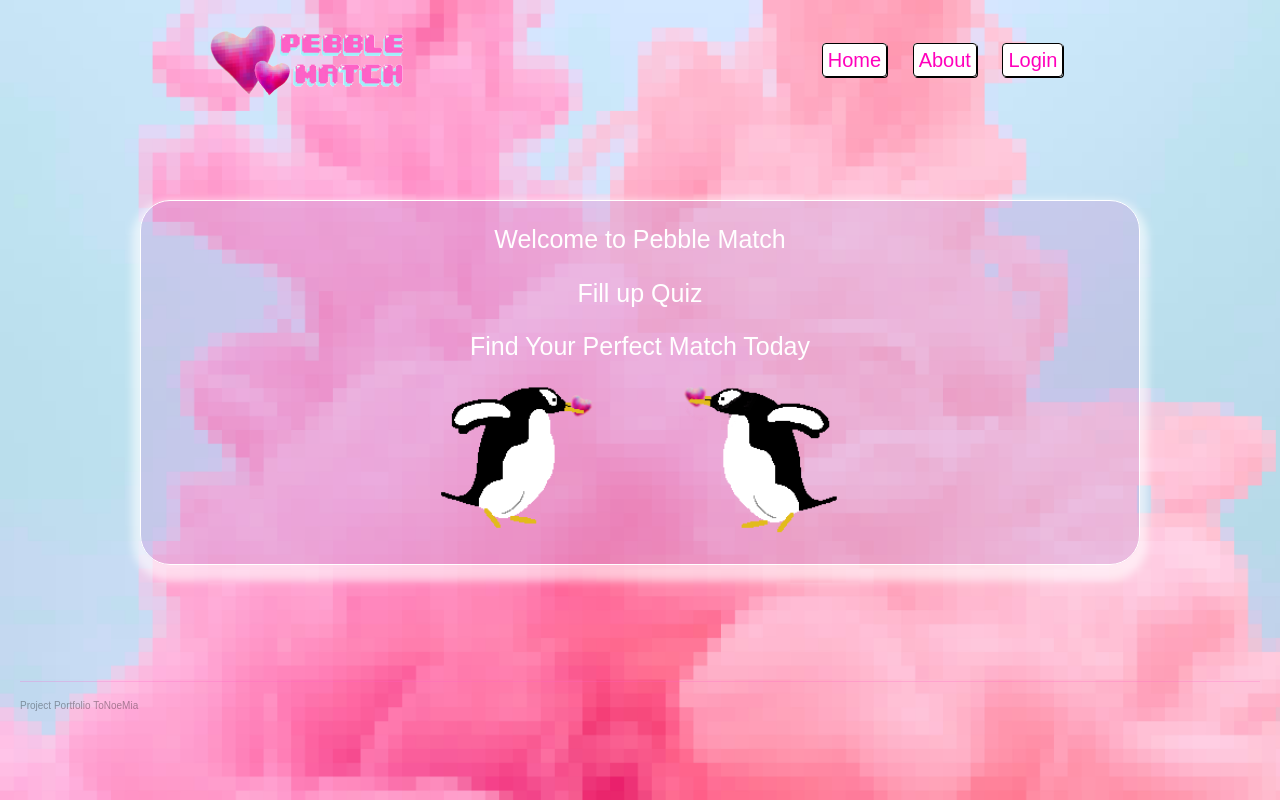
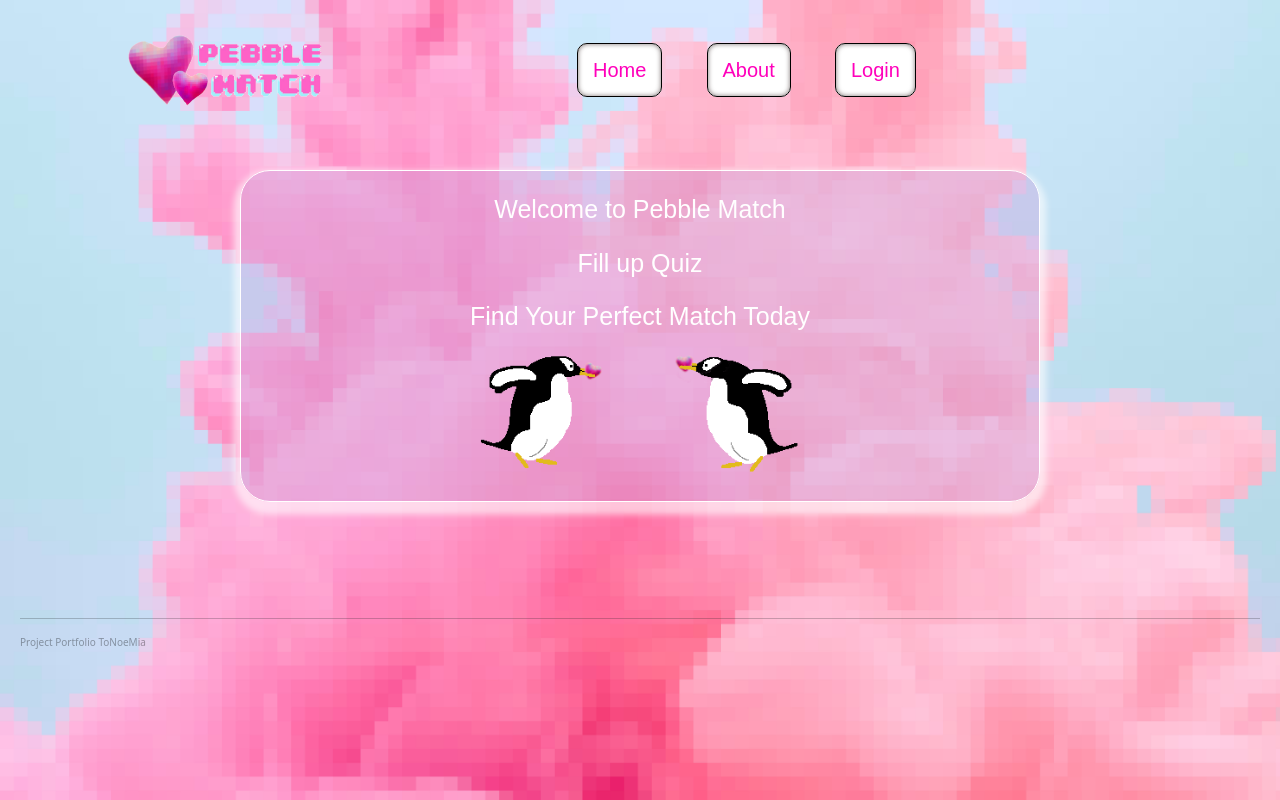
Before and after one commit to mimi-fOlle/Project_Pebble_Match, a Flask app: page / in a window 1280 px wide. Run offline with Flask 2, Linux system fonts and the light colour scheme; some web fonts are replaced.

Commit message:
update About page

```diff
--- a/website/static/index.js
+++ b/website/static/index.js
@@ -1,5 +1,5 @@
 document.addEventListener('DOMContentLoaded', function(){
-     let button_menu = document.getElementsByClassName('button');
+     let button_menu = document.getElementsByClassName('button-menu');
      // change front size button
      for (let index = 0; index < button_menu.length; index++) {
           button_menu[index].onclick = function() {
--- a/website/static/styles/index.css
+++ b/website/static/styles/index.css
@@ -1,96 +1,112 @@
-*{margin: 0; padding: 0;}
+* {
+     margin: 0;
+     padding: 0;
+}
+
 /* login page */
 @import url('https://fonts.googleapis.com/css?family=Poppins');
 
 /* logo bar */
 img {
-     width:  100%;
+     width: 100%;
 }
 
 @font-face {
      font-family: "CustomFont";
-     src: url("CustomFont/CustomFont.woff") format("woff"),
-     url("CustomFont/CustomFont.woff") format("opentype"),
+     src: url("../styles/CustomFont/CustomFont.woff") format("woff"),
+          url("../styles/CustomFont/CustomFont.woff") format("opentype"),
           url("CustomFont.svg#filename") format("svg");
 }
 
 .container_top {
      display: flex;
      justify-content: space-around;
+     height: 100px;
 }
+
 .logo_name {
      width: 200px;
+     display: flex;
+     align-items: center;
 }
 
 /* Naviga bar */
-body
-{
+body {
      height: 100vh;
      padding: 20px;
      background-size: cover;
      background-image: url(../images/background.jpg);
-font-family: 'CustomFont', sans-serif;
      background-attachment: fixed;
-color: #FF62C7;
-font-size: 20px;
 }
 
 .nav_bar_menu {
      display: flex;
      align-items: center;
-     /* justify-content: center; */
-     /* flex-direction: column; */
+     width: 50%;
 }
+
 .nav_bar_menu * {
      display: inline;
 }
+
 .nav_bar_menu li {
      margin: 10px;
      display: inline-block;
+
 }
-a.button {
+
+.button-style {
      color: rgb(255, 0, 187);
      text-decoration: none;
      border: solid 1px black;
-     border-radius: 4px;
+     border-radius: 10px;
      background-color: white;
-     padding: 5px;
-     box-shadow: 1px 1px black;
+     padding: 15px;
+     box-shadow: 0 0 5px  rgb(126, 116, 116) inset;
      transition: 0.4s;
+
+     font-size: 20px;
+     font-family: 'CustomFont', sans-serif;
+
+     margin-right: 20px;
 
 }
 
 /* full page */
 #fullpage {
      display: flex;
-     justify-content: center;
      flex-direction: column;
-     width: 100%;
      align-items: center;
 
 }
+
 /*section2  */
 .intro-text {
      font-size: 25px;
      text-align: center;
+     font-family:  'CustomFont', sans-serif;
 }
 
 .penguin {
      width: 20em;
 }
+
 div#section2 {
      display: flex;
      justify-content: center;
      align-items: center;
      flex-flow: column;
+
      border: 1px solid white;
+     border-radius: 30px;
+
      width: 50em;
-     margin: 100px 0 100px 0;
+     margin: 50px 0 100px 0;
      padding: 20px;
-     border-radius: 30px;
      background-color: #ca9fdb5e;
      box-shadow: 0em 0.4em 0.4em 0.4em #ffffff94;
 }
+
 .penguin_photo {
      display: flex;
      justify-content: center;
@@ -111,3 +127,33 @@ a.button {
      font-size: 10px;
      color: rgba(0, 0, 0, 0.341);
 }
+
+/* section 1 */
+
+.section1 {
+     height: 150px;
+     display: flex;
+
+     align-items: end;
+     justify-content: center;
+
+ }
+
+ .hr-underline {
+     content: "";
+
+     margin-top: 10px;
+     position: absolute;
+     width: 100%;
+     height: 4px;
+     background-color: #fa03f15e;
+ }
+
+ .about-text {
+     height: fit-content;
+     font-size: 20px;
+     text-align: center;
+     line-height: 2rem;
+     font-family: 'Segoe UI', Tahoma, Geneva, Verdana, sans-serif;
+     color: white;
+ }
--- a/website/templates/index.html
+++ b/website/templates/index.html
@@ -28,13 +28,13 @@
         <nav>
           <ul>
             <li>
-              <a href="#" class="button" data-show="home"> Home </a>
+              <a href="#" class="button-style button-menu" data-show="home"> Home </a>
             </li>
             <li>
-              <a href="#" class="button" data-show="about"> About </a>
+              <a href="/website/static/styles/about.html" class="button-style button-menu" data-show="about"> About </a>
             </li>
             <li>
-              <a href="login.html" class="button" data-show="login">Login</a>
+              <a href="login.html" class="button-style button-menu" data-show="login">Login</a>
             </li>
           </ul>
         </nav>
```
Also changed, not shown: website/static/styles/about.html (+44 -12 lines). Lines whose indentation alone changed are shown as unchanged.
